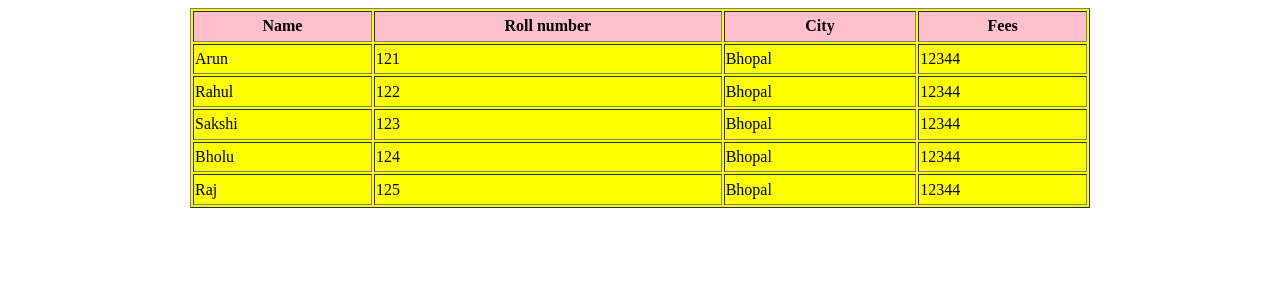
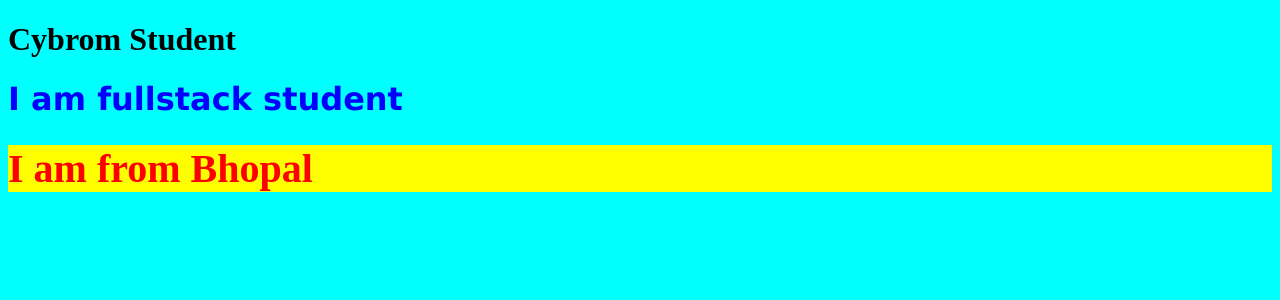
Before and after one commit to Arunsilawat/React, a React (Vite) app: page / in a window 1280 px wide. Shown: the top 300 px of the page. Built offline with nearby package versions, Linux system fonts and the light colour scheme.

Commit message:
react css

```diff
--- a/src/App.jsx
+++ b/src/App.jsx
@@ -1,22 +1,10 @@
-import Stu from "./Stu";
-import Cybrom from "./Cybrom";
-
-
-const ans=Stu.map((key)=><Cybrom nm={key.name} roll={key.rollno} ct={key.city} fee={key.fees}/>)
-
+ import Collage from "./Collage";
 const App=()=>{
   return(
     <>
-    <table bgcolor="yellow" border="1" align="center" width="900" height="200">
-      <tr bgcolor="pink">
-        <th>Name</th>
-        <th>Roll number</th>
-        <th>City</th>
-        <th>Fees</th>
-      </tr>
-      {ans}
-    </table>
-    </>
+ <h1>Cybrom Student </h1>
+  <Collage/>
+   </>
   )
 }
 
--- /dev/null
+++ b/src/CSS/r1.css
@@ -0,0 +1,17 @@
+
+body{
+    background-color: aqua;
+}
+
+.head1
+{
+    color: blue;
+    font-family: Verdana, Geneva, Tahoma, sans-serif;
+
+}
+
+#head2{
+    color: red;
+    font-size: 40px;
+    background-color: yellow;
+}
--- a/src/Collage.jsx
+++ b/src/Collage.jsx
@@ -1,15 +1,12 @@
 
+import Cybrom from "./Cybrom";
+const Collage=()=>{
+    return(
+      <>
+      <h1 className="head1">I am fullstack student</h1>
+      <Cybrom/>
+      </>
+    )
 
-const Collage=(props)=>{
-    return(
-        <>
-        <tr>
-         <td>{props.nm}</td>
-         <td>{props.roll}</td>
-         <td>{props.ct}</td>
-         <td>{props.fee}</td>
-        </tr>
-        </>
-    )
-}
-export default Collage;
+  }
+  export default Collage;
--- a/src/Cybrom.jsx
+++ b/src/Cybrom.jsx
@@ -1,16 +1,11 @@
 
 
-const Cybrom=(props)=>{
-    return(
-        <>
-        <tr>
-            <td>{props.nm}</td>
-            <td>{props.roll}</td>
-            <td>{props.ct}</td>
-            <td>{props.fee}</td>
-        </tr>
-        </>
-    )
+const Cybrom=()=>{
+  return(
+    <>
+    <h1 id="head2">I am from Bhopal</h1>
+    </>
+  )
+
 }
-
 export default Cybrom;
--- a/src/Stu.jsx
+++ /dev/null
@@ -1,40 +0,0 @@
-
-
-const Stu=[
-    {
-        "name":"Arun",
-        "rollno":121,
-        "city":"Bhopal",
-        "fees":12344
-    },
-
-    {
-        "name":"Rahul",
-        "rollno":122,
-        "city":"Bhopal",
-        "fees":12344
-    },
-
-    {
-        "name":"Sakshi",
-        "rollno":123,
-        "city":"Bhopal",
-        "fees":12344
-    },
-
-    {
-        "name":"Bholu",
-        "rollno":124,
-        "city":"Bhopal",
-        "fees":12344
-    },
-
-    {
-        "name":"Raj",
-        "rollno":125,
-        "city":"Bhopal",
-        "fees":12344
-    }
-]
-
-export default Stu;
--- a/src/main.jsx
+++ b/src/main.jsx
@@ -1,5 +1,6 @@
 import React from 'react'
 import ReactDOM from 'react-dom/client'
 import App from './App.jsx'
+import "./CSS/r1.css"
 
 ReactDOM.createRoot(document.getElementById('root')).render(<App/>)
```
Also changed, not shown: src/Student.jsx (deleted, +0 -65 lines).
